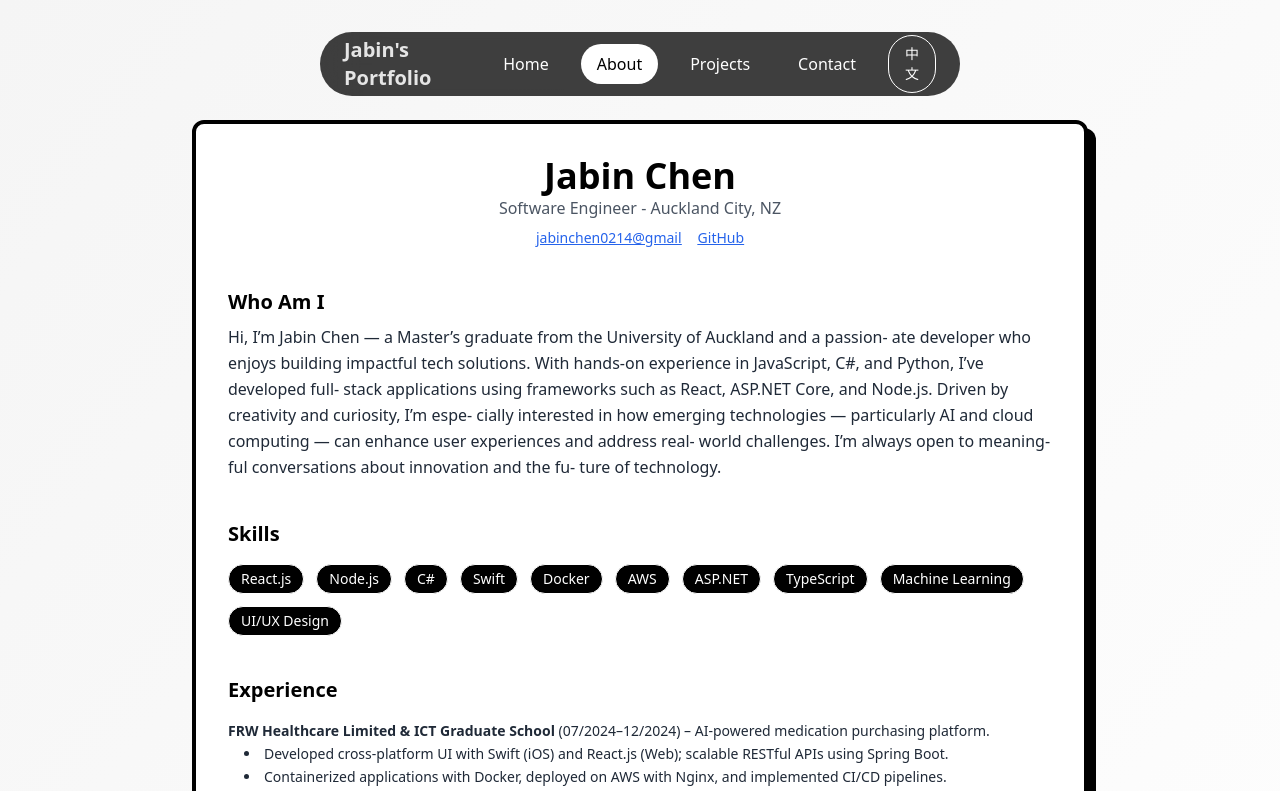
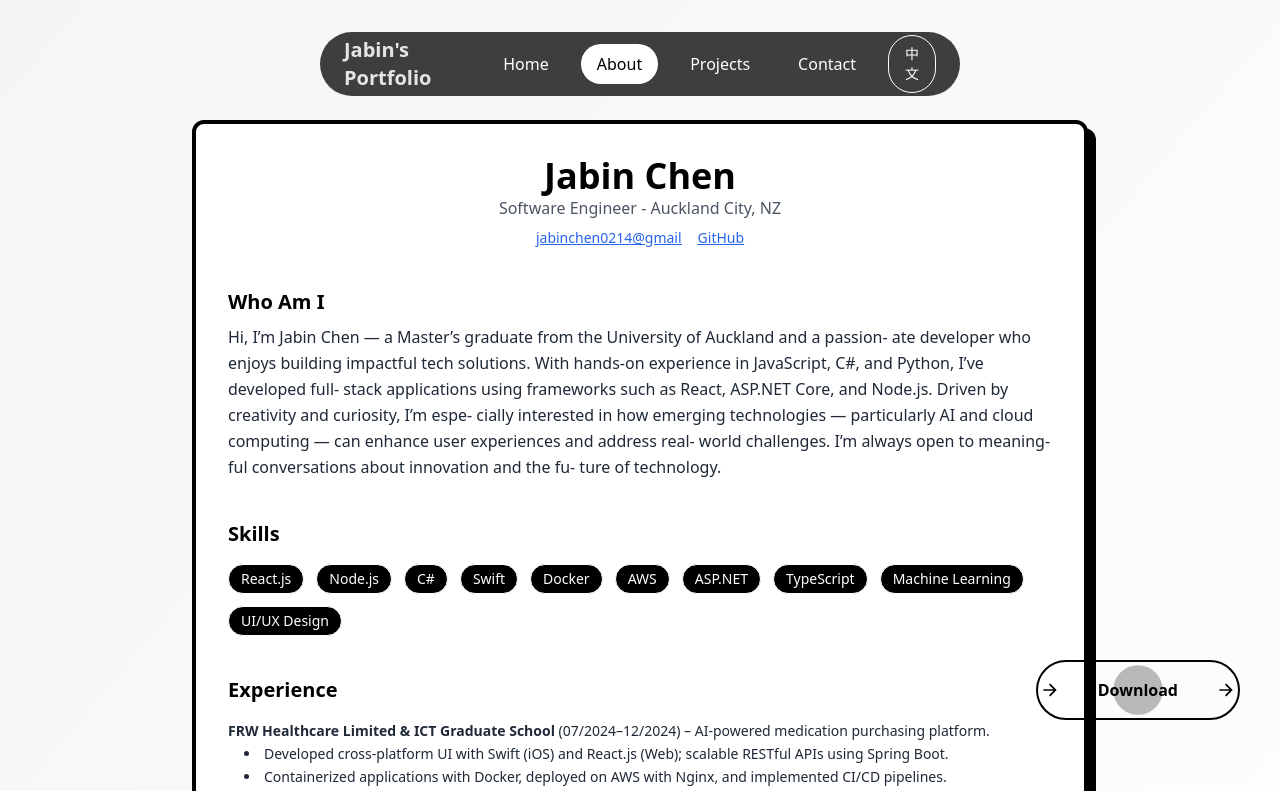
Before and after one commit to Jabin0214/my-page, a React (Vite) app: page /my-page/about in a window 1280 px wide. Shown: the top 791 px of the page. Built offline with nearby package versions, Linux system fonts and the light colour scheme.

Commit message:
feat: add animated download button component with hover effects

```diff
--- a/package.json
+++ b/package.json
@@ -13,6 +13,7 @@
     "deploy": "gh-pages -d dist"
   },
   "dependencies": {
+    "framer-motion": "^12.9.2",
     "i18next": "^25.0.0",
     "react": "^18.3.1",
     "react-dom": "^18.3.1",
--- /dev/null
+++ b/src/components/DownloadButton.jsx
@@ -0,0 +1,74 @@
+import React, { useState } from 'react';
+import { motion } from 'framer-motion';
+
+const DownloadButton = () => {
+  const [hovered, setHovered] = useState(false);
+
+  const fileUrl = 'public/resume.pdf';
+  const fileName = 'resume.pdf';
+
+  const handleDownload = (e) => {
+    e.preventDefault();
+    const link = document.createElement('a');
+    link.href = fileUrl;
+    link.download = fileName;
+    document.body.appendChild(link);
+    link.click();
+    document.body.removeChild(link);
+  };
+
+  return (
+    <button
+      onClick={handleDownload}
+      onMouseEnter={() => setHovered(true)}
+      onMouseLeave={() => setHovered(false)}
+      className="relative inline-flex items-center justify-center gap-2 px-8 py-4 rounded-full font-semibold text-black border-2 border-black bg-transparent overflow-hidden transition-all duration-500 ease-in-out hover:text-white hover:bg-black hover:rounded-xl active:scale-95"
+    >
+      {/* 背景扩展圆 */}
+      <motion.span
+        initial={{ scale: 0 }}
+        animate={{ scale: hovered ? 12 : 0 }}
+        transition={{ duration: 0.6, ease: 'easeInOut' }}
+        className="absolute inset-0 bg-black rounded-full z-0"
+      />
+      {/* 呼吸效果圆 */}
+      <motion.span
+        className="absolute w-12 h-12 bg-black opacity-20 rounded-full z-0"
+        animate={{ scale: [1, 1.2, 1], opacity: [0.3, 0.1, 0.3] }}
+        transition={{ repeat: Infinity, duration: 2, ease: 'easeInOut' }}
+      />
+      {/* 左箭头 */}
+      <motion.svg
+        xmlns="http://www.w3.org/2000/svg"
+        fill="currentColor"
+        viewBox="0 0 24 24"
+        className="w-5 h-5 text-current z-10"
+        initial={{ x: '-150%' }}
+        animate={{ x: hovered ? '0%' : '-150%' }}
+        transition={{ duration: 0.6, ease: 'easeInOut' }}
+      >
+        <path d="M16.17 11H4v2h12.17l-5.36 5.36 1.41 1.41L20 12l-7.78-7.78-1.41 1.41z" />
+      </motion.svg>
+
+      {/* 中间文字 */}
+      <span className="relative z-10 transition-transform duration-500 ease-in-out">
+        Download
+      </span>
+
+      {/* 右箭头 */}
+      <motion.svg
+        xmlns="http://www.w3.org/2000/svg"
+        fill="currentColor"
+        viewBox="0 0 24 24"
+        className="w-5 h-5 text-current z-10"
+        initial={{ x: '150%' }}
+        animate={{ x: hovered ? '0%' : '150%' }}
+        transition={{ duration: 0.6, ease: 'easeInOut' }}
+      >
+        <path d="M16.17 11H4v2h12.17l-5.36 5.36 1.41 1.41L20 12l-7.78-7.78-1.41 1.41z" />
+      </motion.svg>
+    </button>
+  );
+};
+
+export default DownloadButton;
--- a/src/components/Footer.jsx
+++ b/src/components/Footer.jsx
@@ -2,7 +2,7 @@ import React from 'react'
 
 const Footer = () => {
   return (
-    <footer className="bg-black/20 backdrop-blur-lg py-8">
+    <footer className="bg-black/20 backdrop-blur-lg py-4">
       <div className="max-w-6xl mx-auto px-4 text-center text-gray-400">
         <p>© 2024 Jabin. All rights reserved.</p>
       </div>
--- a/src/pages/About.jsx
+++ b/src/pages/About.jsx
@@ -1,5 +1,6 @@
 import React from 'react';
 import { useTranslation } from 'react-i18next';
+import DownloadButton from '../components/DownloadButton';
 
 const About = () => {
   const {t} = useTranslation();
@@ -119,6 +120,9 @@ ture of technology.
           </div>
         </div>
       </div>
+      <div className='fixed right-10 bottom-20'>
+            <DownloadButton />
+      </div>
     </section>
   );
 };
```
Also changed, not shown: 2 other files (tests, documents, lock files or other folders).
